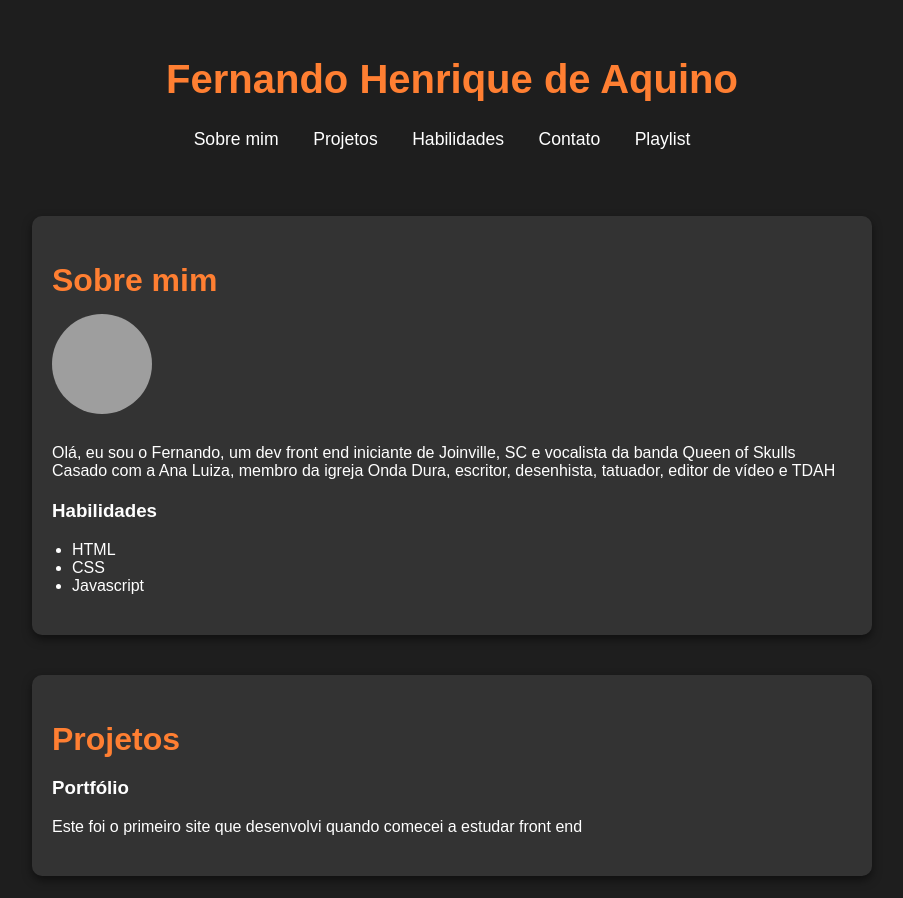
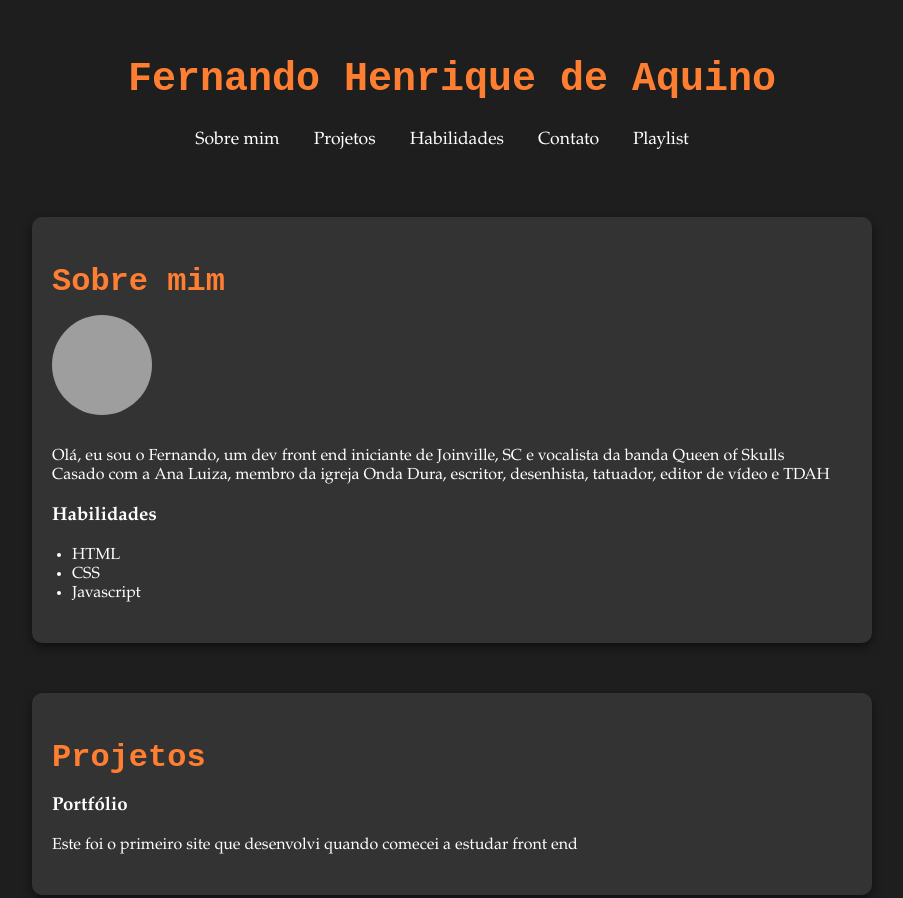
Before and after one commit to FernandoHenriqueDeAquino/Portfolio_Front_End, a plain HTML site: page index.html in a window 1280 px wide. Shown: the top 898 px of the page, without its empty margins (188-1091 px from the left). Drawn offline with Linux system fonts and the light colour scheme; grey boxes are pictures that could not be loaded.

Commit message:
Font title and body change

```diff
--- a/index.html
+++ b/index.html
@@ -8,7 +8,7 @@
     <style>
         /* Global styles */
 body {
-            font-family: 'Arial', sans-serif;
+    font-family: 'Garamond', serif; /* Change to Garamond for body text */
     margin: 0;
     padding: 0;
     background-color: #1e1e1e; /* Dark grey background */
@@ -26,11 +26,13 @@
     text-align: center;
     margin-top: 30px;
     margin-bottom: 30px;
+    width: 100%;
 }
 
 h1 {
     font-size: 2.5rem;
     color: #ff7f32; /* Bright orange for the title */
+    font-family: 'Courier New', Courier, monospace; /* Apply Courier New */
 }
 
 nav {
@@ -40,6 +42,7 @@
 nav ul {
     list-style-type: none;
     padding: 0;
+    text-align: center;
 }
 
 nav ul li {
@@ -67,12 +70,14 @@
     background-color: #333;
     border-radius: 10px;
     box-shadow: 0 4px 10px rgba(0, 0, 0, 0.5);
+    margin-bottom: 30px;
 }
 
 h2 {
     font-size: 2rem;
     color: #ff7f32;
     margin-bottom: 15px;
+    font-family: 'Courier New', Courier, monospace; /* Apply Courier New */
 }
 
 article, aside {
@@ -123,7 +128,7 @@
     height: 150px;
 }
 
-        input[type="submit"] {
+button[type="submit"] {
     background-color: #ff7f32;
     color: white;
     padding: 12px 25px;
@@ -134,7 +139,7 @@
     transition: background-color 0.3s ease;
 }
 
-        input[type="submit"]:hover {
+button[type="submit"]:hover {
     background-color: #e66b2b; /* Slightly darker orange when hovered */
 }
 
```
Lines whose indentation alone changed are shown as unchanged.
